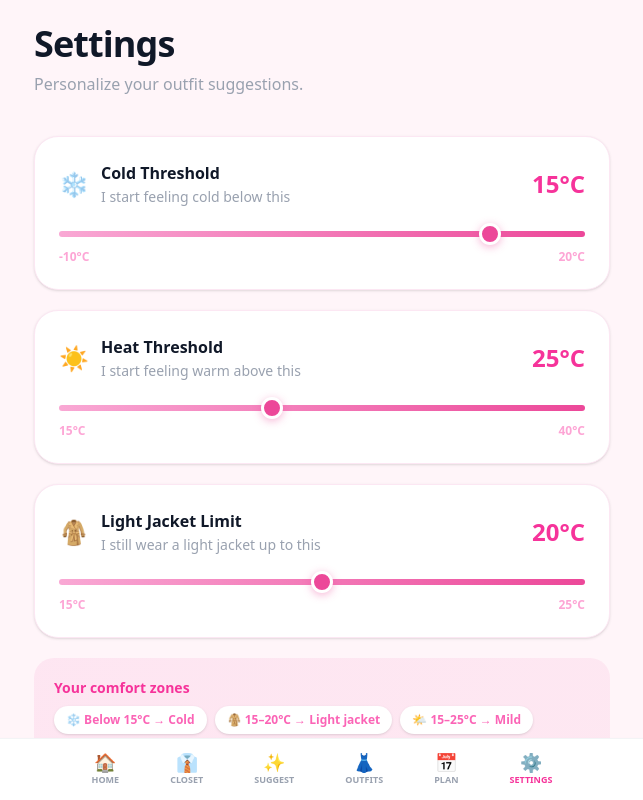
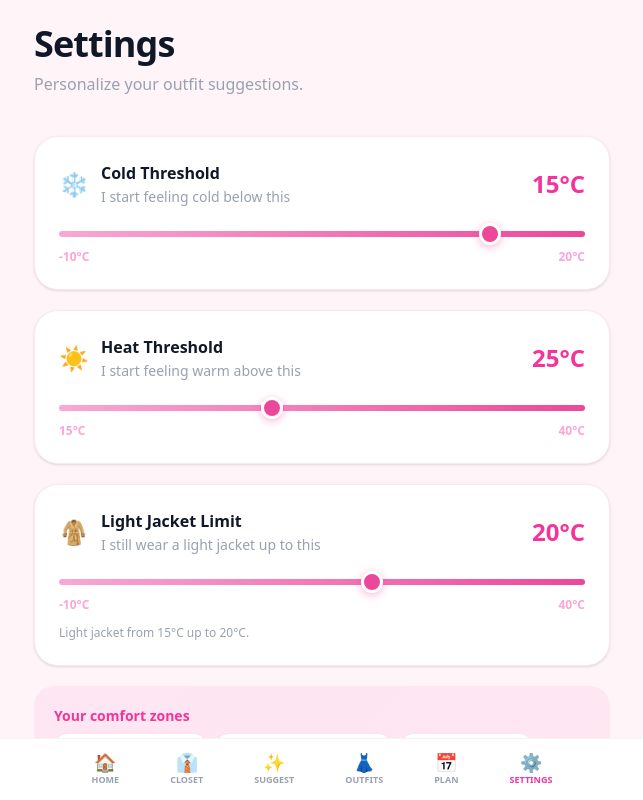
Before and after one commit to azraemeksiz/Outfit-Manager, a SvelteKit app: page /settings in a window 1280 px wide. Shown: the top 800 px of the page, without its empty margins (318-961 px from the left). Built offline with nearby package versions, Linux system fonts and the light colour scheme; no server answers.

Commit message:
fix: make light jacket slider independent (no auto-clamping)

```diff
--- a/src/routes/settings/+page.svelte
+++ b/src/routes/settings/+page.svelte
@@ -6,11 +6,11 @@
   let heatThreshold = 25;
   let lightOuterwearMax = 20;
   let loading = true;
-
-  // The light jacket limit has to stay between the cold and heat thresholds.
-  $: lightOuterwearMax = Math.min(Math.max(lightOuterwearMax, coldThreshold), heatThreshold);
   let saving = false;
   let message = '';
+
+  // What the recommender will actually use (it never adds a jacket past the heat threshold).
+  $: effectiveLightMax = Math.min(lightOuterwearMax, heatThreshold);
 
   onMount(async () => {
     const { data: { user } } = await supabase.auth.getUser();
@@ -167,16 +167,23 @@
           </div>
           <input
             type="range"
-            min={coldThreshold}
-            max={heatThreshold}
+            min="-10"
+            max="40"
             step="1"
             bind:value={lightOuterwearMax}
             class="pink-range mt-5"
           />
           <div class="flex justify-between text-xs text-pink-300 mt-1.5 font-semibold">
-            <span>{coldThreshold}°C</span>
-            <span>{heatThreshold}°C</span>
+            <span>-10°C</span>
+            <span>40°C</span>
           </div>
+          <p class="text-xs text-gray-400 mt-3">
+            {#if effectiveLightMax > coldThreshold}
+              Light jacket from {coldThreshold}°C up to {effectiveLightMax}°C.
+            {:else}
+              No light jacket zone: set this above your cold threshold ({coldThreshold}°C).
+            {/if}
+          </p>
         </div>
 
         <!-- Comfort zone summary -->
@@ -184,7 +191,9 @@
           <p class="text-sm font-black text-pink-500 mb-2">Your comfort zones</p>
           <div class="flex items-center gap-2 flex-wrap">
             <span class="text-xs font-bold bg-white px-3 py-1.5 rounded-full text-pink-400 shadow-sm">❄️ Below {coldThreshold}°C → Cold</span>
-            <span class="text-xs font-bold bg-white px-3 py-1.5 rounded-full text-pink-400 shadow-sm">🧥 {coldThreshold}–{lightOuterwearMax}°C → Light jacket</span>
+            {#if effectiveLightMax > coldThreshold}
+              <span class="text-xs font-bold bg-white px-3 py-1.5 rounded-full text-pink-400 shadow-sm">🧥 {coldThreshold}–{effectiveLightMax}°C → Light jacket</span>
+            {/if}
             <span class="text-xs font-bold bg-white px-3 py-1.5 rounded-full text-pink-400 shadow-sm">🌤️ {coldThreshold}–{heatThreshold}°C → Mild</span>
             <span class="text-xs font-bold bg-white px-3 py-1.5 rounded-full text-pink-400 shadow-sm">☀️ Above {heatThreshold}°C → Warm</span>
           </div>
```
